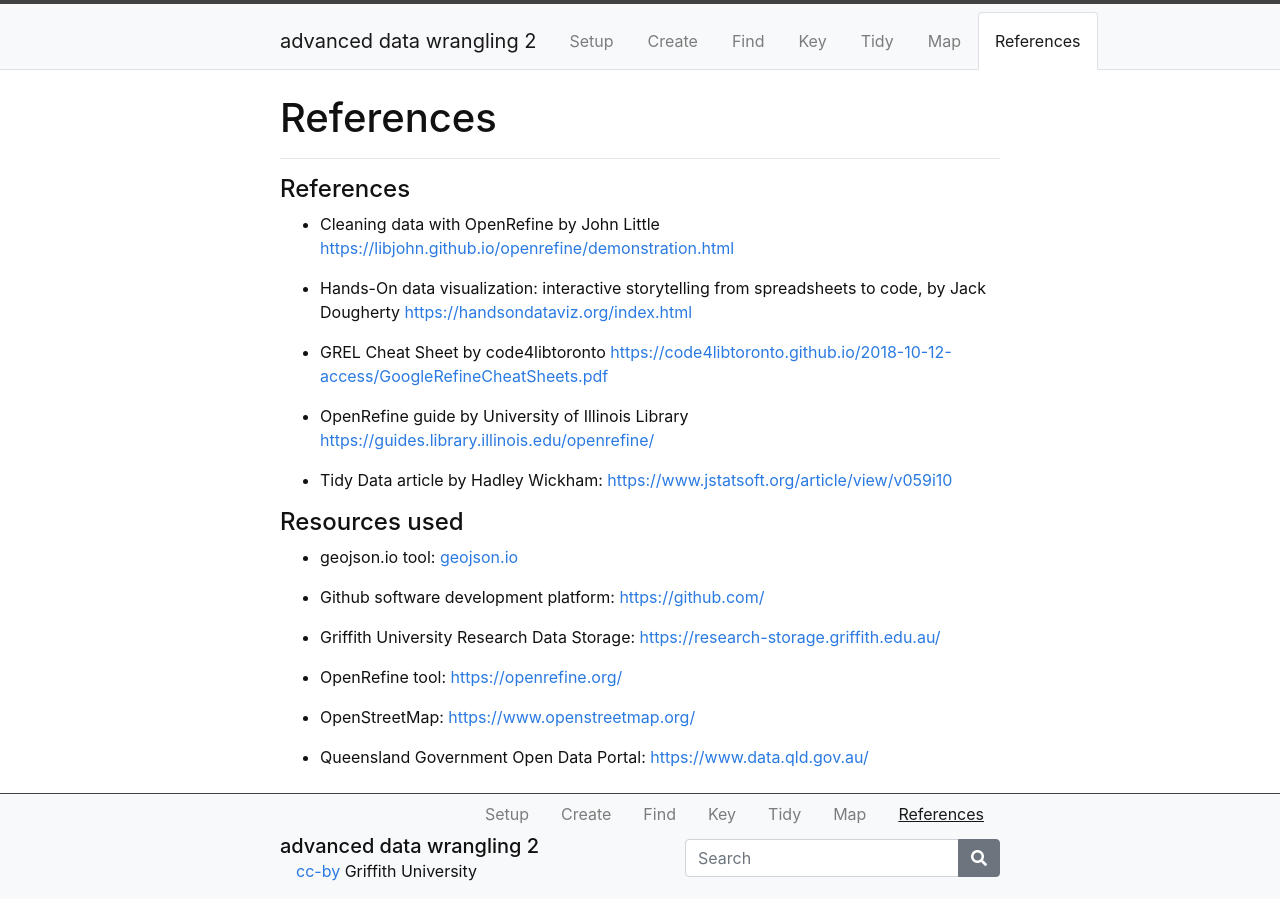
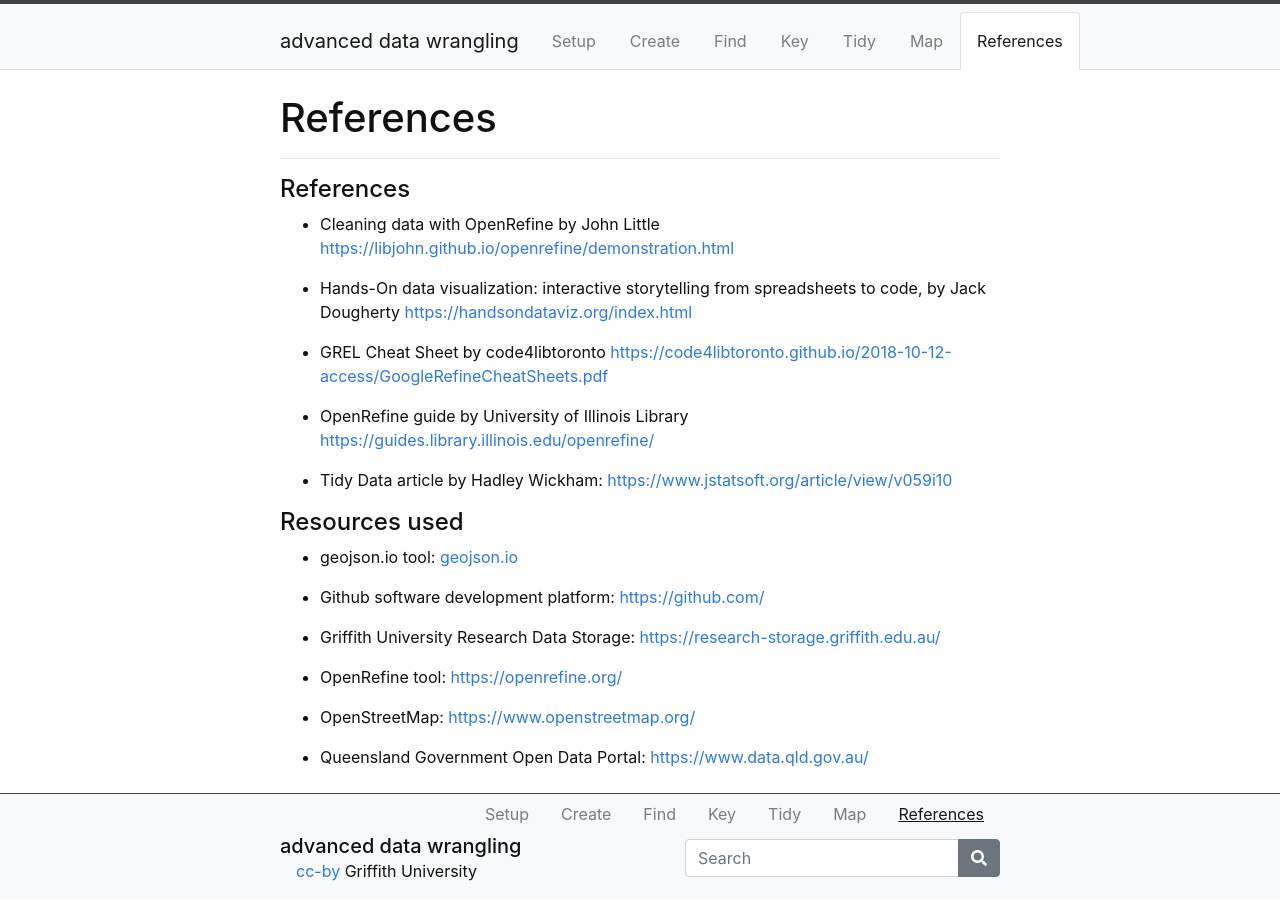
Before and after one commit to GULibrarySandbox/advanced-data-wrangle-old, a Jekyll site: the page built from content/7-lesson.md, in a window 1280 px wide. Built offline with Jekyll 4.4.1, drawn with Linux system fonts in a browser that asks for light colours.

Commit message:
Update _config.yml

```diff
--- a/_config.yml
+++ b/_config.yml
@@ -4,7 +4,7 @@
 
 # Site settings
 # title appears in the header
-title: advanced data wrangling 2
+title: advanced data wrangling
 # title-icon appears in the header to give some pizazz (leave blank for none)
 # choose from Font Awesome 5 free, https://fontawesome.com/icons?d=gallery&m=free
 # some options: fas fa-wrench; fas fa-cogs; fas fa-code; fas fa-chalkboard-teacher; fas fa-book-open
@@ -16,11 +16,11 @@ featured-image: "/images/MapAus.JPG"
 
 # author settings for cc-by, appears in the footer
 author: Sharron Stapleton
-pub_year: 2022
+pub_year: 2020
 github_username: stapletonsl
 
 # add the full url for the github repository
-repo: "https://github.com/GriffithUniLibrary/advanced-data-wrangle-2"
+repo: "https://github.com/GriffithUniLibrary/advanced-data-wrangle"
 
 # site urls
 # add the url for the domain,
@@ -28,7 +28,7 @@ repo: "https://github.com/GriffithUniLibrary/advanced-data-wrangle-2"
 url: https://GriffithUniLibrary.github.io
 # add subsection of the domain,
 # on gh-pages this is a / followed by the name of the repository
-baseurl: /advanced-data-wrangle-2/
+baseurl: /advanced-data-wrangle/
 # add search box to footer?
 search: true
 
```
